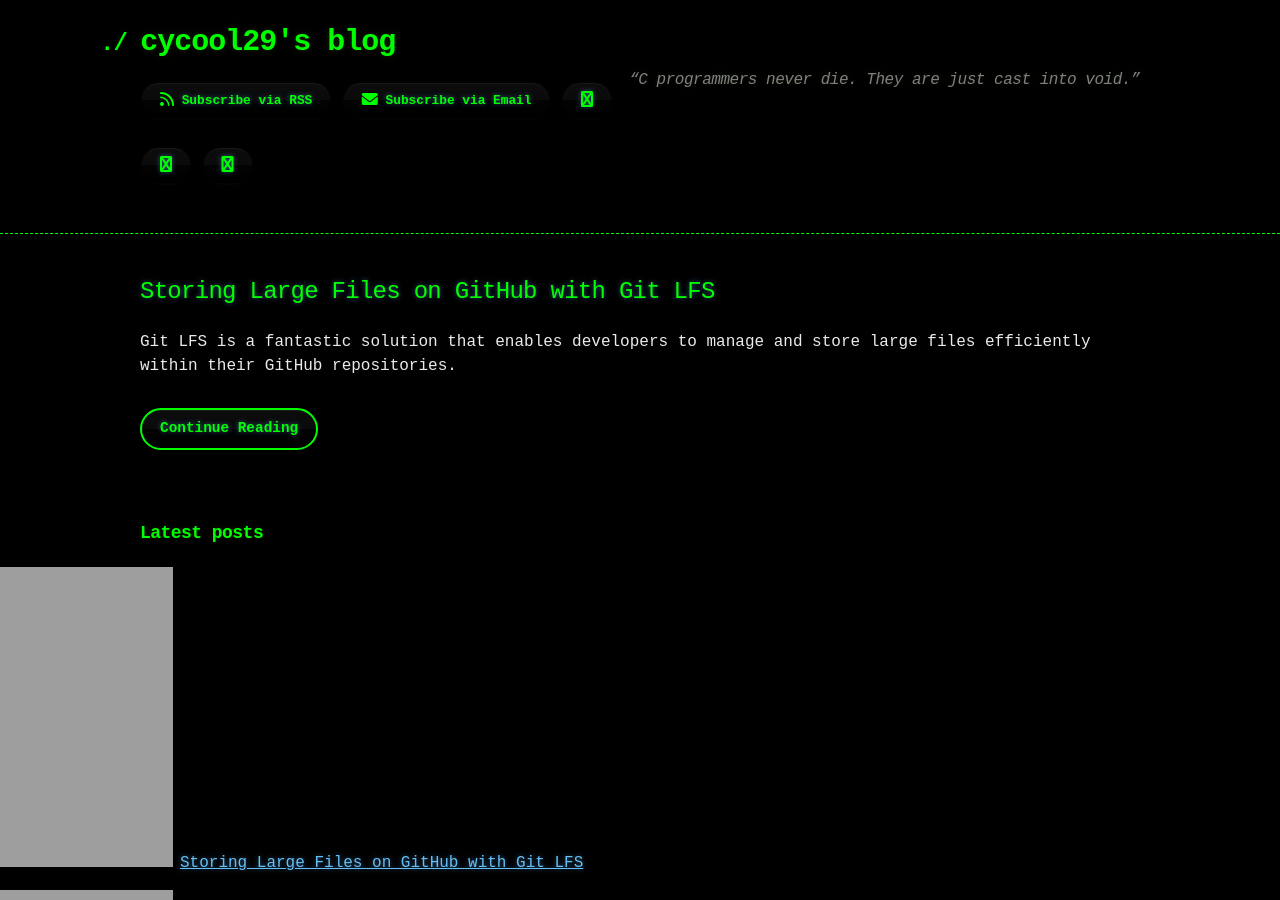
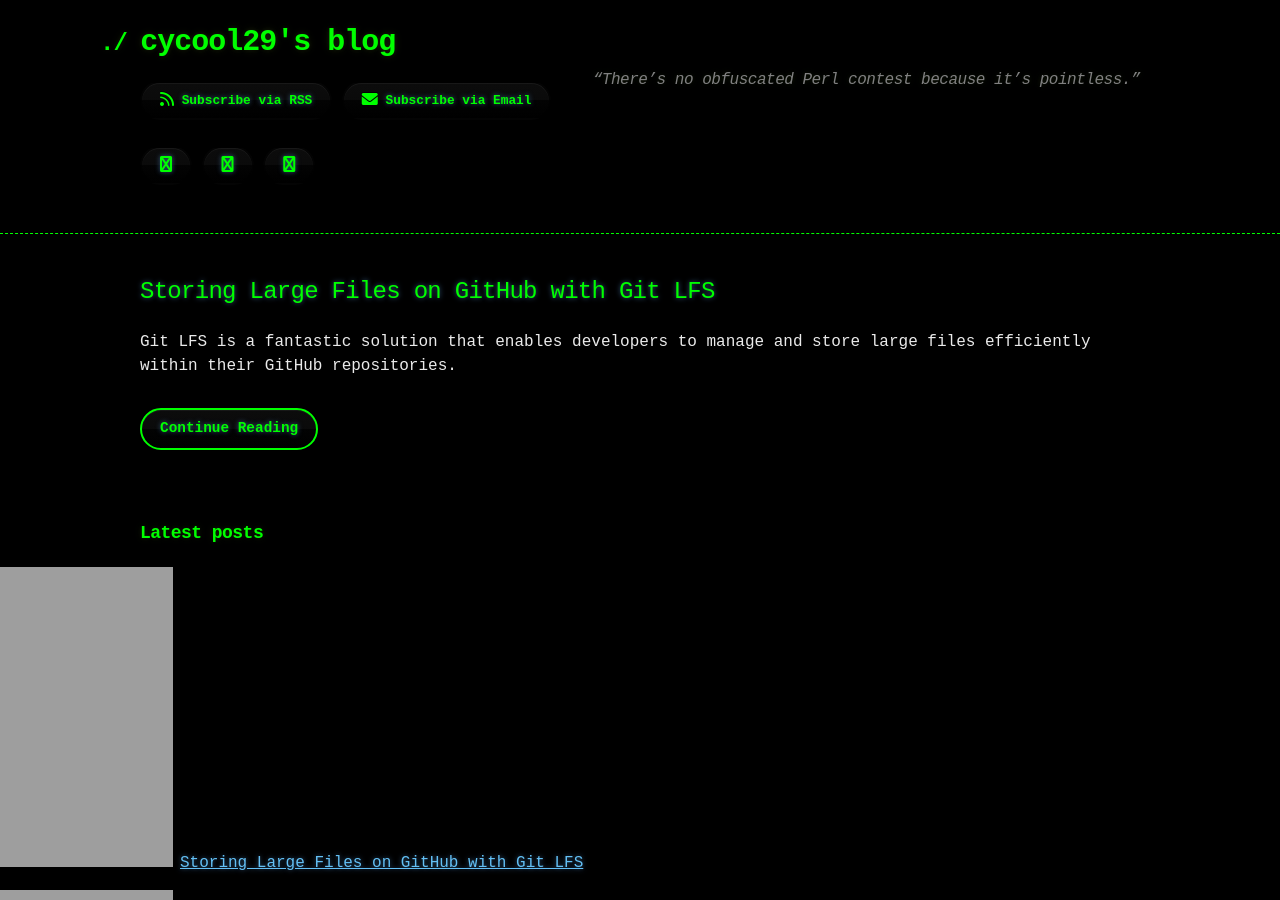
Before and after one commit to cycool29/cycool29.github.io, a Jekyll site: the page built from index.md, in a window 1280 px wide and 900 px high. Built offline with Jekyll 4.4.1, drawn with Linux system fonts in a browser that asks for light colours; a style sheet for code colours, icons or effects is not loaded.

Commit message:
Update quotes

```diff
--- a/_config.yml
+++ b/_config.yml
@@ -1,5 +1,5 @@
 title: cycool29's blog
-description: "“C programmers never die. They are just cast into void.” "
+description: "“There’s no obfuscated Perl contest because it’s pointless.” "
 bio: A high school student. Intermediate in Python, Git, Bash. Learning JavaScript. He/Him. "
 author: cycool29
 url: https://cycool29.github.io
```
